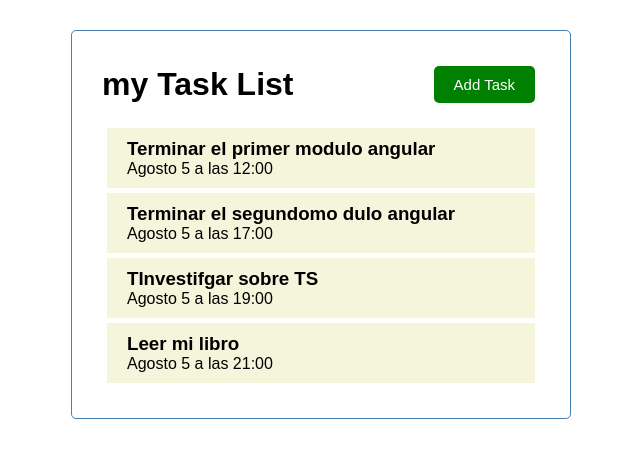
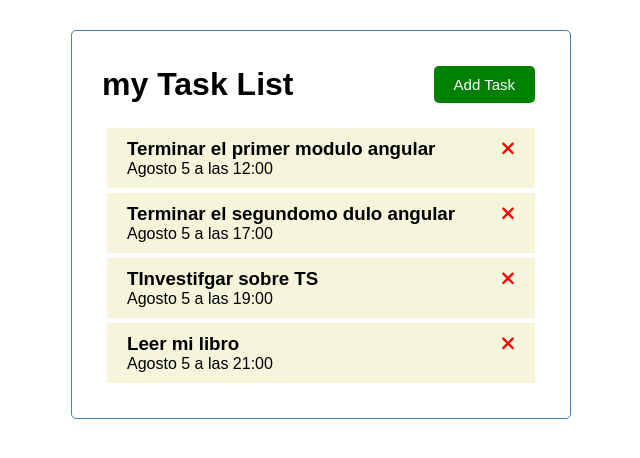
Before and after one commit to LLRoldan/primerangular, an Angular app: page / in a window 1280 px wide. Shown: the top 458 px of the page, without its empty margins (319-959 px from the left). Built offline with nearby package versions, Linux system fonts and the light colour scheme.

Commit message:
componente de Lista de items

```diff
--- a/package.json
+++ b/package.json
@@ -18,6 +18,11 @@
     "@angular/platform-browser": "^14.1.0",
     "@angular/platform-browser-dynamic": "^14.1.0",
     "@angular/router": "^14.1.0",
+    "@fortawesome/angular-fontawesome": "^0.11.1",
+    "@fortawesome/fontawesome-svg-core": "^6.1.1",
+    "@fortawesome/free-brands-svg-icons": "^6.1.1",
+    "@fortawesome/free-regular-svg-icons": "^6.1.1",
+    "@fortawesome/free-solid-svg-icons": "^6.1.1",
     "rxjs": "~7.5.0",
     "tslib": "^2.3.0",
     "zone.js": "~0.11.4"
--- a/src/app/app.module.ts
+++ b/src/app/app.module.ts
@@ -7,6 +7,7 @@ import { HeaderComponent } from './components/header/header.component';
 import { ButtomComponent } from './components/buttom/buttom.component';
 import { TasksComponent } from './components/tasks/tasks.component';
 import { TasksItemComponent } from './components/tasks-item/tasks-item.component';
+import { FontAwesomeModule } from '@fortawesome/angular-fontawesome';
 
 @NgModule({
   declarations: [
@@ -18,7 +19,8 @@ import { TasksItemComponent } from './components/tasks-item/tasks-item.component
   ],
   imports: [
     BrowserModule,
-    AppRoutingModule
+    AppRoutingModule,
+    FontAwesomeModule
   ],
   providers: [],
   bootstrap: [AppComponent]
--- a/src/app/components/tasks-item/tasks-item.component.html
+++ b/src/app/components/tasks-item/tasks-item.component.html
@@ -1,4 +1,9 @@
 <div class="task">
-    <h3>{{task.text}}</h3>
+    <h3>{{task.text}}
+        <fa-icon
+            [icon]="faTimes"
+            [ngStyle]  = "{'color': 'red'}" >
+        </fa-icon>
+    </h3>
     <p>{{task.day}}</p>
 </div>
--- a/src/app/components/tasks-item/tasks-item.component.ts
+++ b/src/app/components/tasks-item/tasks-item.component.ts
@@ -1,6 +1,7 @@
 import { Component, OnInit, Input} from '@angular/core';
 import {Task} from '../../components/Task'
 import {TASKS} from'../../components/tasks/mock-tasks'
+import { faTimes } from '@fortawesome/free-solid-svg-icons';
 
 @Component({
   selector: 'app-tasks-item',
@@ -8,7 +9,8 @@ import {TASKS} from'../../components/tasks/mock-tasks'
   styleUrls: ['./tasks-item.component.css']
 })
 export class TasksItemComponent implements OnInit {
- @Input() task: Task = TASKS[0]
+ @Input() task: Task = TASKS[0];
+ faTimes = faTimes;
   constructor() { }
 
   ngOnInit(): void {
--- a/src/app/components/tasks/tasks.component.ts
+++ b/src/app/components/tasks/tasks.component.ts
@@ -1,6 +1,7 @@
 import { Component, OnInit, Input } from '@angular/core';
 import {Task} from '../../components/Task';
 import {TASKS} from'../../components/tasks/mock-tasks'
+import { faTimes } from '@fortawesome/free-solid-svg-icons';
 
 @Component({
   selector: 'app-tasks',
@@ -9,7 +10,7 @@ import {TASKS} from'../../components/tasks/mock-tasks'
 })
 export class TasksComponent implements OnInit {
  tasks: Task[] = TASKS;
-
+ faTimes = faTimes;
   constructor() { }
 
   ngOnInit(): void {
```
Also changed, not shown: 1 other file (tests, documents, lock files or other folders).
